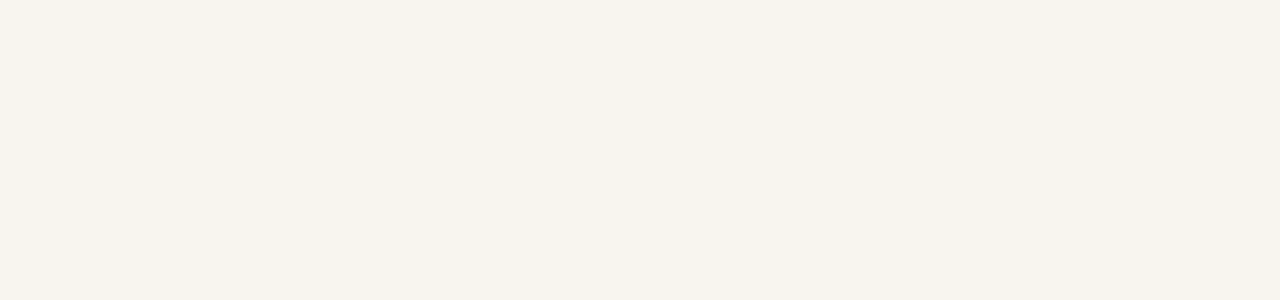
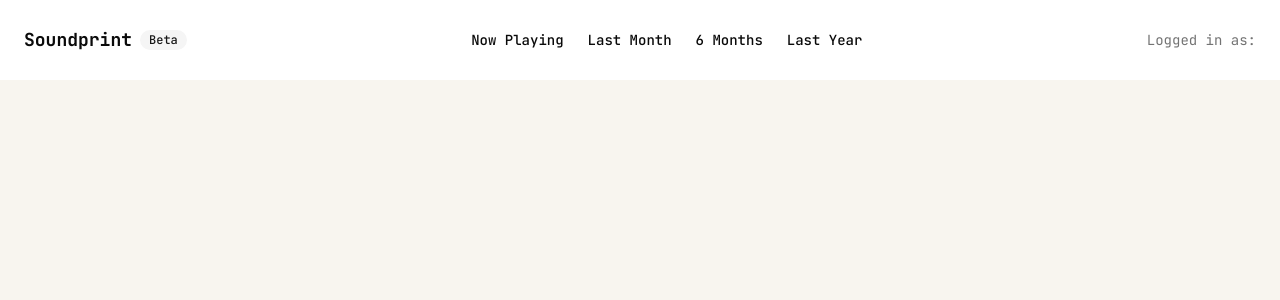
Before and after one commit to taddmtii/Soundprint, a Next.js app: page /12-months in a window 1280 px wide. Shown: the top 300 px of the page. Built offline with nearby package versions, Linux system fonts and the light colour scheme; no server answers.

Commit message:
added header to each page

```diff
--- a/app/12-months/page.tsx
+++ b/app/12-months/page.tsx
@@ -1,5 +1,9 @@
+import Header from "../components/Header";
+
 export default function TwelveMonthsPage() {
-    return (
-        <></>
-    )
+  return (
+    <div className="w-full">
+      <Header />
+    </div>
+  )
 }
--- a/app/4-weeks/page.tsx
+++ b/app/4-weeks/page.tsx
@@ -1,5 +1,9 @@
+import Header from "../components/Header";
+
 export default function FourWeeksPage() {
     return (
-        <></>
+      <div className="w-full">
+        <Header />
+      </div>
     )
 }
--- a/app/6-months/page.tsx
+++ b/app/6-months/page.tsx
@@ -1,5 +1,9 @@
+import Header from "../components/Header";
+
 export default function SixMonthsPage() {
-    return (
-        <></>
-    )
+  return (
+    <div className="w-full">
+      <Header />
+    </div>
+  )
 }
```
